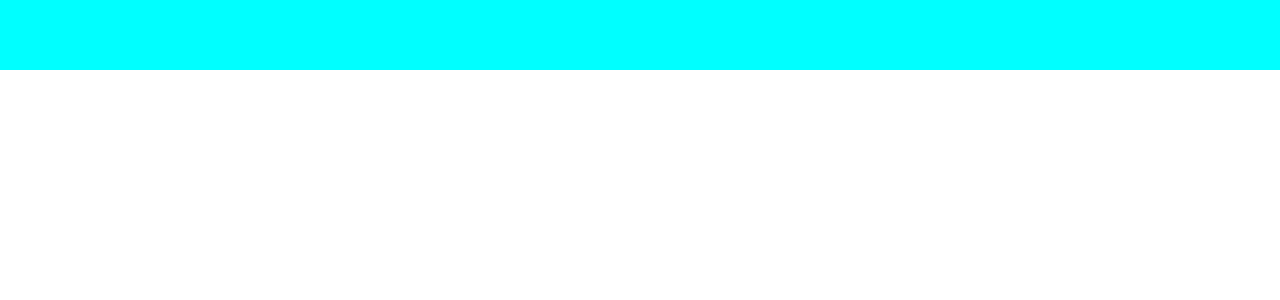
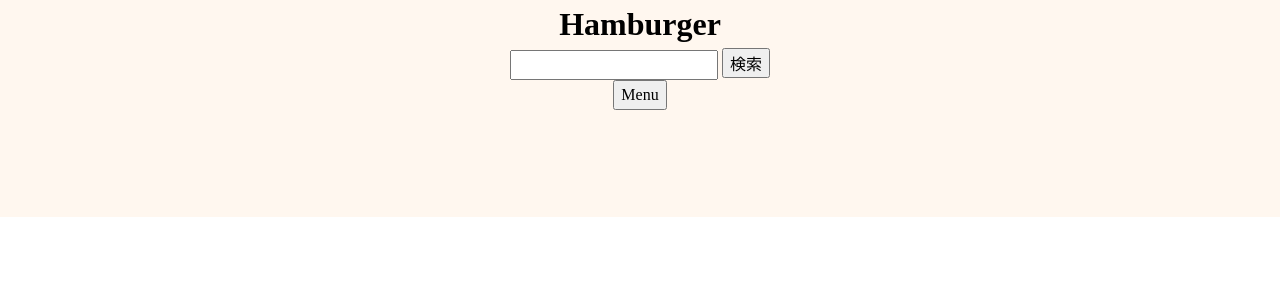
Before and after one commit to hataryutaro/hamburgersite_wordpress, a PHP site: page / in a window 1280 px wide. Shown: the top 300 px of the page. Run offline with PHP 8.4, Linux system fonts and the light colour scheme; some libraries are stand-ins or nearby versions.

Commit message:
headerCreate

```diff
--- a/css/style.css
+++ b/css/style.css
@@ -85,89 +85,85 @@ select {
 /*
  * layout
  */
-header {
-  background-color: antiquewhite;
-  height: 70px;
-}
-
-@media screen and (min-width: 769px) {
-  header {
-    background-color: aqua;
-  }
+.l-header {
+  background-color: #fff7ef;
+  height: 217px;
+  position: relative;
+  display: -webkit-box;
+  display: -ms-flexbox;
+  display: flex;
+  -webkit-box-orient: vertical;
+  -webkit-box-direction: normal;
+      -ms-flex-direction: column;
+          flex-direction: column;
+  -webkit-box-align: center;
+      -ms-flex-align: center;
+          align-items: center;
 }
 
 /*
  * object
  */
+/*
 .p-hamburger {
     display: inline-block;
     width: 50px;
     height: 50px;
-  background-color: #fff;
+    background-color: $colorA;
     position: relative;
     border: none;
+    @include breakpoint(pc) {
+        display: none
     }
-
-.p-hamburger::before, .p-hamburger::after {
+    ;
+    &::before,
+    &::after {
         content: "";
-  width: 25px;
-  height: 1.5px;
-  background: #2498B3;
+        width: $btnWidth;
+        height: $btnHeight;
+        background: $colorB;
         position: absolute;
         left: calc( 50% - ( 25px / 2));
         display: block;
-  -webkit-transition: -webkit-transform 0.2s;
-  transition: -webkit-transform 0.2s;
         transition: transform 0.2s;
-  transition: transform 0.2s, -webkit-transform 0.2s;
     }
-
-.p-hamburger::before {
+    &::before {
         top: 30%;
     }
-
-.p-hamburger::after {
+    &::after {
         top: 70%;
     }
-
-.p-hamburger > span {
-  width: 25px;
-  height: 1.5px;
+    >span {
+        width: $btnWidth;
+        height: $btnHeight;
         font-size: 0;
-  background: #2498B3;
-  background-size: auto 1.5px;
+        background: $colorB;
+        background-size: auto $btnHeight;
         position: absolute;
         left: calc( 50% - ( 25px / 2));
         top: 50%;
-  -webkit-transition: -webkit-transform 0.2s;
-  transition: -webkit-transform 0.2s;
         transition: transform 0.2s;
-  transition: transform 0.2s, -webkit-transform 0.2s;
+    }
+    &.is-open {
+        background-color: $colorB;
+        &::before {
+            transform: rotate( 45deg);
+            top: 25px;
+            background: $colorA;
+        }
+        &::after {
+            transform: rotate( -45deg);
+            top: 25px;
+            background: $colorA;
+        }
+        >span {
+            background: none;
+        }
+    }
 }
 
-.p-hamburger.is-open {
-  background-color: #2498B3;
-}
-
-.p-hamburger.is-open::before {
-  -webkit-transform: rotate(45deg);
-          transform: rotate(45deg);
-  top: 25px;
-  background: #fff;
-}
-
-.p-hamburger.is-open::after {
-  -webkit-transform: rotate(-45deg);
-          transform: rotate(-45deg);
-  top: 25px;
-  background: #fff;
-}
-
-.p-hamburger.is-open > span {
-  background: none;
-}
-
-.p-plus::before {
+.p-plus {
+    &::before {
         content: "";
         height: 2px;
         width: 25px;
@@ -176,8 +172,7 @@ header {
         top: 25px;
         right: 10px;
     }
-
-.p-plus::after {
+    &::after {
         content: "";
         height: 2px;
         width: 25px;
@@ -185,11 +180,13 @@ header {
         position: absolute;
         top: 25px;
         right: 10px;
-  -webkit-transform: rotate(90deg);
         transform: rotate(90deg);
     }
-
-.p-plus:hover::after {
+    &:hover {
+        &::after {
             visibility: hidden;
         }
+    }
+}
+*/
 /*# sourceMappingURL=style.css.map */
--- a/index.html
+++ b/index.html
@@ -3,15 +3,15 @@
 
 <head>
     <meta charset="utf-8">
-    <title>タイトル</title>
-    <meta name="description" content="説明文">
+    <title>ハンバーガー</title>
+    <meta name="description" content="Webサイトの制作練習">
     <meta name="viewport" content="width=device-width, initial-scale=1.0, maximum-scale=1.0, minimum-scale=1.0">
 
     <!-- font -->
     <link href="https://fonts.googleapis.com/css2?family=Noto+Sans&family=Noto+Sans+JP:wght@700&display=swap" rel="stylesheet">
     <script src="https://kit.fontawesome.com/4740e0d0b1.js" crossorigin="anonymous"></script>
     <!-- favicon -->
-    <link rel="icon" href="image/favicon.ico">
+    <link rel="icon" href="image/favicon.png">
     <!-- CSS -->
     <link rel="stylesheet" href="css/style.css" media="screen">
     <!-- JS -->
@@ -19,7 +19,15 @@
 </head>
 
 <body>
-    <header>
+    <header class="l-header">
+        <h1 class="p-title">Hamburger</h1>
+        <form action="#" method="post" class="p-search__form">
+            <input type="search" name="search" class="p-search__form__box">
+            <input type="submit" name="submit" value="検索" class="p-search__form__btn">
+        </form>
+        <button class="p-hamburger js-hamburger">
+            <span>Menu</span>
+        </button>
     </header>
 
 </body>
--- a/sass/foundation/_mixin.scss
+++ b/sass/foundation/_mixin.scss
@@ -19,7 +19,7 @@
             @content;
         }
     }
-    @else if $point==desktoppc {
+    @else if $point==desktop {
         @media screen and (min-width: 1281px) {
             @content;
         }
--- a/sass/layout/_header.scss
+++ b/sass/layout/_header.scss
@@ -1,13 +1,11 @@
-header {
-    background-color: antiquewhite;
-    height: 70px;
+.l-header {
+    background-color: $headerColor;
+    height: 217px;
+    position: relative;
+    display: flex;
+    flex-direction: column;
+    align-items: center;
     @include breakpoint(tablet) {
-        background-color: aqua;
-        @include breakpoint(laptop) {
-            background-color: blue;
-            @include breakpoint(pc) {
-                background-color: brown;
-            }
-        }
+        @include breakpoint(pc) {}
     }
 }
```
Also changed, not shown: sass/object/project/_hamburger.scss (+7 -0 lines), image/favicon.png (added), image/search.png (added), 1 other file. Lines whose indentation alone changed are shown as unchanged.
